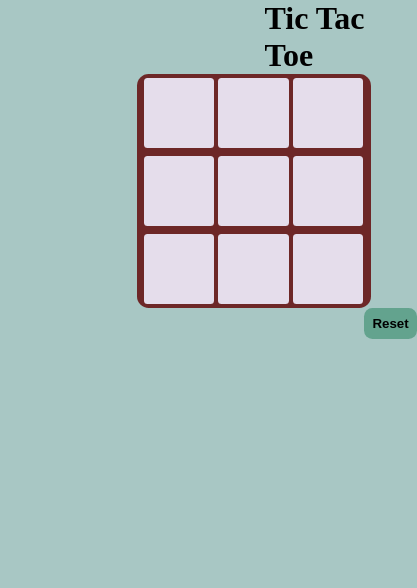
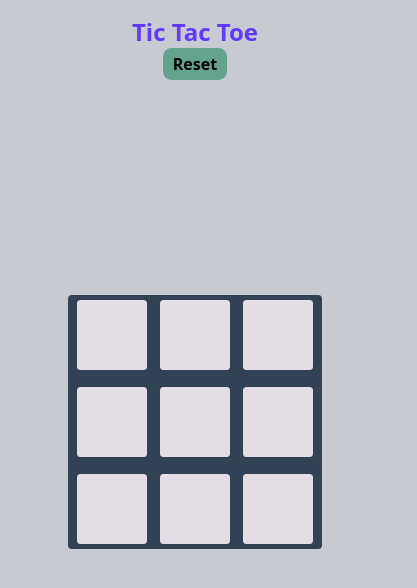
Before and after one commit to cosmicrolex/Basic_Tic_Tac_Toe, a plain HTML site: page index.html in a window 390 px wide. Shown: the whole page, 417 px wide, since content can reach past the window. Drawn offline with nearby package versions, Linux system fonts and the light colour scheme.

Commit message:
made the site responsive a bit

```diff
--- a/app.js
+++ b/app.js
@@ -60,6 +60,8 @@ const checkWinner = (outcome) => {
     if (pos1Val != "" && pos2Val != "" && pos3Val != "") {
       if (pos1Val === pos2Val && pos2Val === pos3Val) {
         console.log("winner is ", pos1Val);
+
+
         showWinner(pos1Val);
         disableBoxes(); //after a winner is declared, all boxes are disabled
         return true;
--- a/index.html
+++ b/index.html
@@ -4,24 +4,101 @@
     <link rel="stylesheet" href="style.css" />
     <meta charset="UTF-8" />
     <title>Tic-Tac-Toe</title>
+    <script src="https://cdn.tailwindcss.com"></script>
   </head>
-  <body>
-        <div class="msgContainer hide"><h1 id="outcome">Winner</h1></div> <!--here we are giving it two calsses , and a hide class to hide it-->
-        <div class="container">
-          <h1 id="Title">Tic Tac Toe</h1>
-      <div id="mainDiv" class="mainDiv">
-        <button type="button" id="btn1" class="box"></button>
-        <button type="button" id="btn2" class="box"></button>
-        <button type="button" id="btn3" class="box"></button>
-        <button type="button" id="btn4" class="box"></button>
-        <button type="button" id="btn5" class="box"></button>
-        <button type="button" id="btn6" class="box"></button>
-        <button type="button" id="btn7" class="box"></button>
-        <button type="button" id="btn8" class="box"></button>
-        <button type="button" id="btn9" class="box"></button>
+  <body class="bg-[#475569]/30 h-screen">
+
+    <div class=" msgContainer hide animate-bounce z-10 inset-0 absolute p-0.1 m-auto w-[15vw] h-[15vw]  bg-[#374151] rounded-[1vw] text-center text-white
+    sm:w-[20vw] sm:h-[20vh] sm:p-2 sm:text-[1.2rem]
+  md:w-[30vw] md:h-[23vh] md:p-4 md:text-[1rem]
+  lg:max-w-auto lg:max-h-auto lg:p-6 lg:text-[1.8rem] lg:p-[5rem]
+  xl:w-[30vw] xl:h-[30vh] xl:p-5 xl:text-[2rem]
+    "><h1 id="outcome"
+    class="
+    text-[1rem]
+    sm:text-[2rem] inset-0
+    md:text-[2rem] inset-0
+    lg:text-[2rem] top-0  absolute
+    xl:text-[2rem]
+    ">Winner </h1></div>
+    <!--here we are giving it two calsses , and a hide class to hide it-->
+    <div class="container  justify-center items-center text-center font-extrabold text-1xl
+      ">
+      <h1 id="Title" class=" text-[#6439FF] m-auto mt-[1rem] inset-0 absolute
+      text-2xl
+      sm:text-3xl sm:m-auto mt-[10%]
+      md:text-3xl mt-[10%]
+      lg:text-4xl mt-[10%]
+      xl:text-3xl mt-[10%]  ">
+        Tic Tac Toe
+      </h1>
+      <div
+        id="mainDiv"
+        class="mainDiv m-auto inset-0 absolute rounded m-auto bg-[#334155]    sm:bg-[#686D76] md:bg-[#686D76] lg:bg-[#686D76] xl:bg-[#0c0a09] 2xl:bg-[#818cf8] justify-center items-center w-[65vmin] h-[65vmin] flex flex-wrap gap-2"
+      >
+        <button
+          type="button"
+          id="btn1"
+          class="box h-[18vmin] w-[18vmin] rounded-[5%] m-[1%] border-none text-[400%] bg-[#e5dde6] text-violet-600 flex items-center justify-center"
+        ></button>
+
+        <button
+          type="button"
+          id="btn2"
+          class="box h-[18vmin] w-[18vmin] rounded-[5%] m-[1%] border-none text-[400%] bg-[#e5dde6] text-violet-600 flex items-center justify-center"
+        ></button>
+        <button
+          type="button"
+          id="btn3"
+          class="box h-[18vmin] w-[18vmin] rounded-[5%] m-[1%] border-none text-[400%] bg-[#e5dde6] text-violet-600 flex items-center justify-center"
+        ></button>
+        <button
+          type="button"
+          id="btn4"
+          class="box h-[18vmin] w-[18vmin] rounded-[5%] m-[1%] border-none text-[400%] bg-[#e5dde6] text-violet-600 items-center justify-center"
+        ></button>
+        <button
+          type="button"
+          id="btn5"
+          class="box h-[18vmin] w-[18vmin] rounded-[5%] m-[1%] border-none text-[400%] bg-[#e5dde6] text-violet-600 flex items-center justify-center"
+        ></button>
+        <button
+          type="button"
+          id="btn6"
+          class="box h-[18vmin] w-[18vmin] rounded-[5%] m-[1%] border-none text-[400%] bg-[#e5dde6] text-violet-600 flex items-center justify-center"
+        ></button>
+        <button
+          type="button"
+          id="btn7"
+          class="box h-[18vmin] w-[18vmin] rounded-[5%] m-[1%] border-none text-[400%] bg-[#e5dde6] text-violet-600 flex items-center justify-center"
+        ></button>
+        <button
+          type="button"
+          id="btn8"
+          class="box h-[18vmin] w-[18vmin] rounded-[5%] m-[1%] border-none text-[400%] bg-[#e5dde6] text-violet-600 flex items-center justify-center"
+        ></button>
+        <button
+          type="button"
+          id="btn9"
+          class="box h-[18vmin] w-[18vmin] rounded-[5%] m-[1%] border-none text-[400%] bg-[#e5dde6] text-violet-600 flex items-center justify-center"
+        ></button>
       </div>
-      <button type="button" id="reset-btn"><b>Reset</b> </button>
+
+      <button
+        type="button"
+        id="reset-btn"
+        class="p-auto flex mt-[3rem]  m-auto max-w-[1rem] max-h-[1rem] absolute  items-center justify-center text-center bg-[#63a38e]  rounded-[1vh] border-none hover:bg-[#4d7d6f]
+        text-1xl
+        sm:text-[1rem] sm:my-[3rem]
+       md:text-[1rem] mb-[10rem]  pr-[12rem] p-[3rem]
+       lg:text-[1rem] pr-[2rem] pl-[2rem] my-[2rem] py-[1rem]   relative
+       xl:text-1xl
+      "
+      >
+      Reset
+      </button>
     </div>
+
 
     <script type="text/javascript" src="app.js"></script>
   </body>
--- a/style.css
+++ b/style.css
@@ -1,85 +1,13 @@
-* {
-  padding: 0;
-  margin: 0;
-
-  /*this means we are applying the properties to the whole page*/
-}
-
-body {
-  background-color: rgb(168, 199, 196);
-  margin-left: 35%;
-}
-
-#mainDiv {
-  background-color: rgb(109, 39, 39);
-  height: 60vmin; /*this means we are giving the mainDiv only 60% out of the container which is of 60vh */
-  width: 60vmin;
-  display: flex; /* this displays the divs side by side */
-  flex-wrap: wrap; /*this will show the divs below as the space is not enough to how in one row*/
-  border-radius: 5%;
-  align-items: center;
-  justify-content: center;
-}
-
-.box {
-  height: 18vmin;
-  width: 18vmin;
-  border-radius: 5%;
-  margin: 1%;
-  border: none;
-  font-size:300%;
-  background-color:rgb(229, 221, 235);
-  color:black
-}
-
-#reset-btn{
-   padding:0.5rem;
-   margin-left: 27vh;
-   background-color: rgb(99, 163, 142);
-   border-radius:1vh;
-   border:none;
-
-
-
-}
-
-#reset-btn:hover{
-   background-color: rgb(77, 125, 111);
-
-}
 
 
 
 
-#Title {
- margin-left:8rem;
- color:rgb(0, 0, 0)
-
-}
-
-#outcome{
-  background-color: rgb(0, 0, 0);
-  border-radius: 3vw;
-  text-align: center;
-  font-size: 2rem;
-  margin-left: 3vw;
-  color:aliceblue
 
 
-}
 
-.msgContainer {
-  font-size: 0.5rem;
-  justify-content: center;
-  align-items: center;
-  margin-right:40vw;
-  margin-top: 0;
-}
+
 
 
 .hide {
   display : none;
 }
-
-
-.container { }
```
